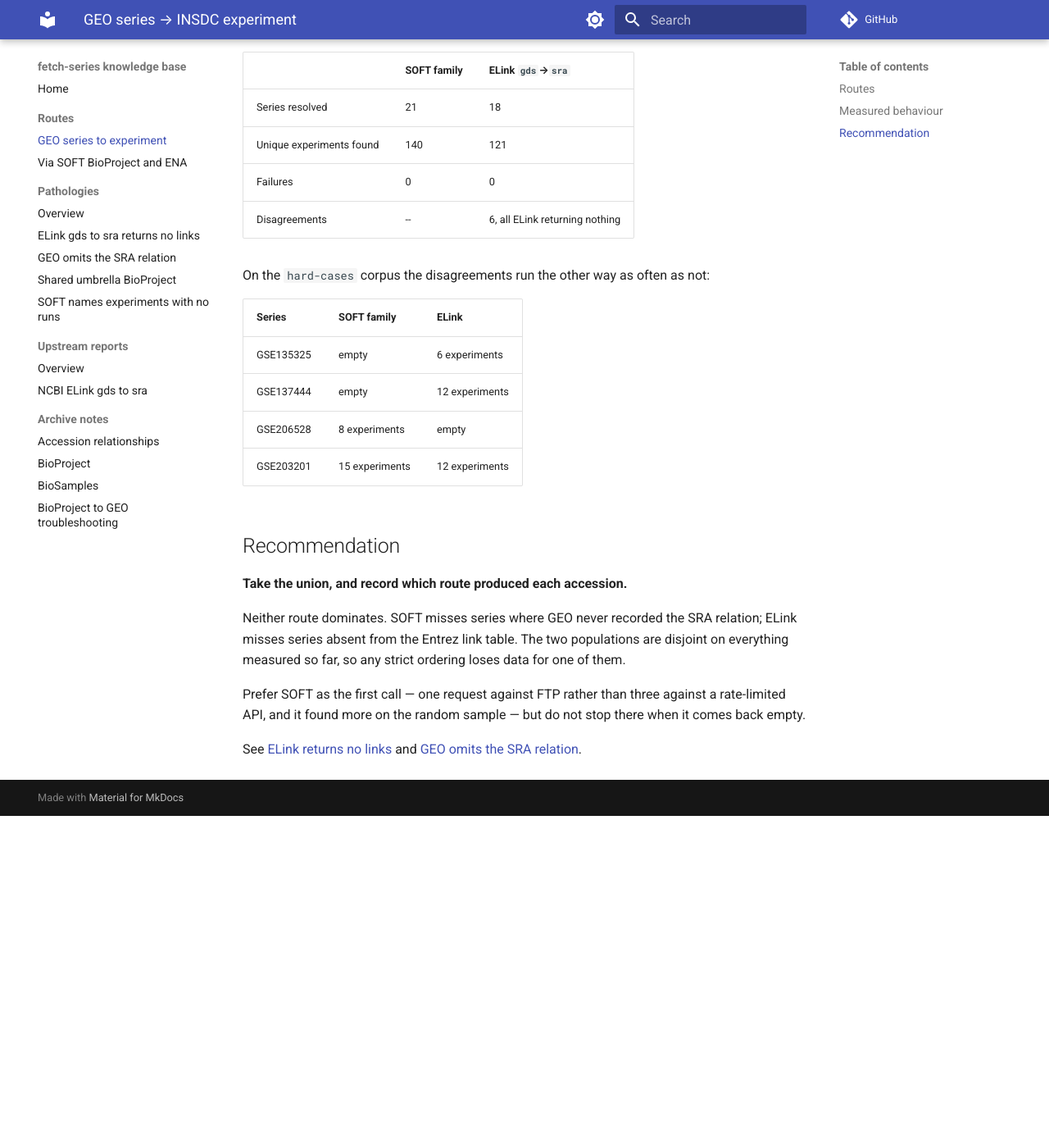
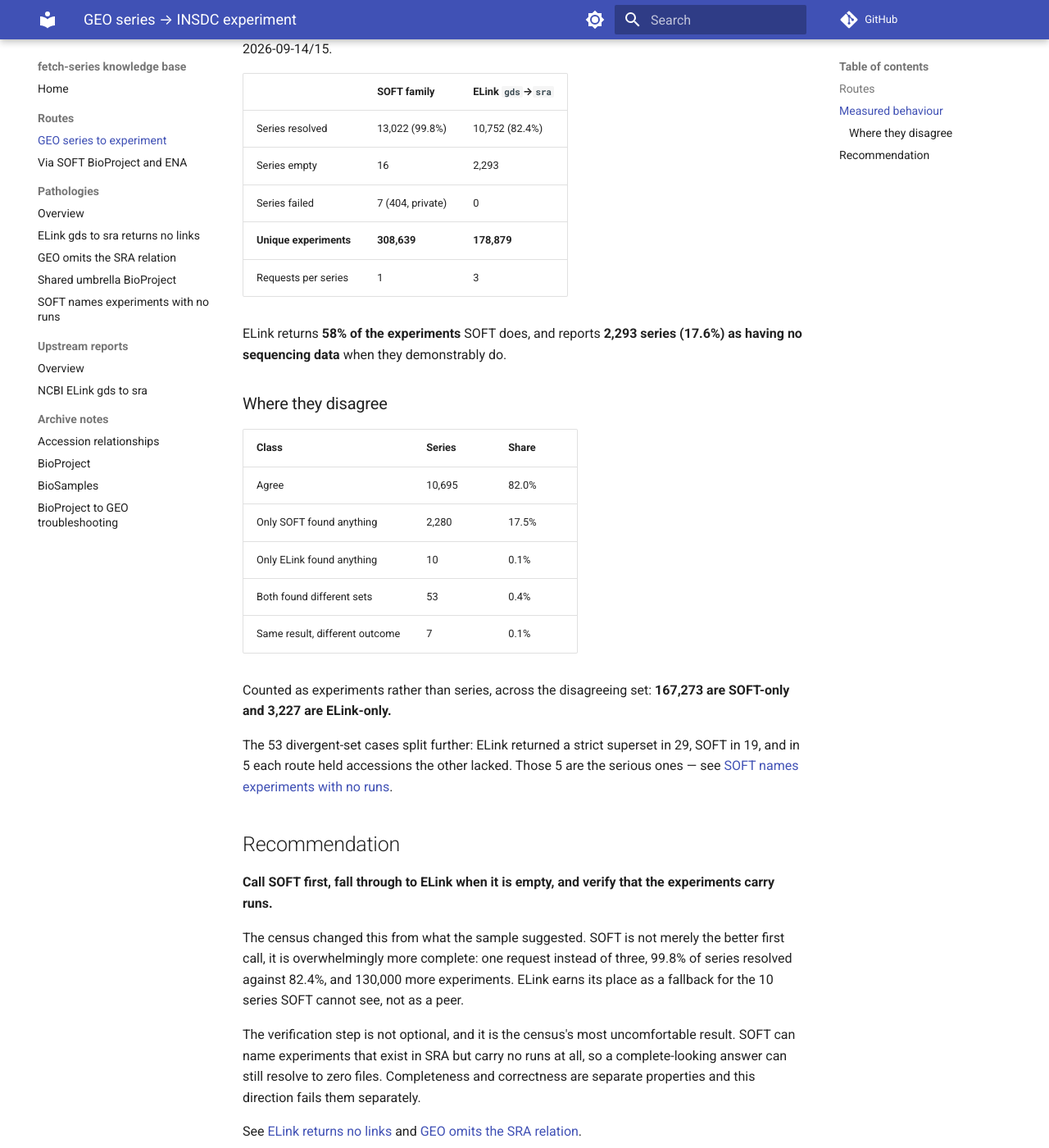
Before and after one commit to cellgeni/fetch-series, an MkDocs documentation site: the page built from docs/routes/gse-to-experiment/index.md, in a window 1280 px wide and 1400 px high, scrolled down 627 px. Shown: the whole window at 82% size. Built offline with MkDocs 1.6.1 and Material for MkDocs 9.7.7, drawn with Linux system fonts in a browser that asks for light colours; comment, search, counter and statistics services are not loaded; before the commit the page ends 1622 px from its top, so only the background shows below that.

Commit message:
docs: replace the sampled GEO->experiment numbers with the census
13,045 series, both routes. SOFT resolves 99.8% and finds 308,639 experiments;
ELink resolves 82.4% and finds 178,879 -- 58% of the same question's answer --
while reporting zero failures, so its incompleteness is entirely silent.

This changes the recommendation the sample produced. SOFT is not merely the
better first call but overwhelmingly more complete, and ELink earns its place as
a fallback for the 10 series SOFT cannot see rather than as a peer. The union is
still required, just very lopsidedly.

Co-Authored-By: Claude Opus 5 <noreply@anthropic.com>

```diff
--- a/docs/routes/gse-to-experiment/index.md
+++ b/docs/routes/gse-to-experiment/index.md
@@ -19,36 +19,51 @@ knowledge base of why a fallback *order* is not enough.
 
 ## Measured behaviour
 
-On `geo-sample-1000`, 150 series, of which 24 carry SRA experiments:
+A census, not a sample: every one of the 13,045 GEO series in the reprocessed table,
+surveyed 2026-09-14/15.
 
 | | SOFT family | ELink `gds`→`sra` |
 |---|---|---|
-| Series resolved | 21 | 18 |
-| Unique experiments found | 140 | 121 |
-| Failures | 0 | 0 |
-| Disagreements | \-- | 6, all ELink returning nothing |
+| Series resolved | 13,022 (99.8%) | 10,752 (82.4%) |
+| Series empty | 16 | 2,293 |
+| Series failed | 7 (404, private) | 0 |
+| **Unique experiments** | **308,639** | **178,879** |
+| Requests per series | 1 | 3 |
 
-On the `hard-cases` corpus the disagreements run the other way as often as not:
+ELink returns **58% of the experiments** SOFT does, and reports **2,293 series (17.6%) as
+having no sequencing data** when they demonstrably do.
 
-| Series | SOFT family | ELink |
+### Where they disagree
+
+| Class | Series | Share |
 |---|---|---|
-| GSE135325 | empty | 6 experiments |
-| GSE137444 | empty | 12 experiments |
-| GSE206528 | 8 experiments | empty |
-| GSE203201 | 15 experiments | 12 experiments |
+| Agree | 10,695 | 82.0% |
+| Only SOFT found anything | 2,280 | 17.5% |
+| Only ELink found anything | 10 | 0.1% |
+| Both found different sets | 53 | 0.4% |
+| Same result, different outcome | 7 | 0.1% |
+
+Counted as experiments rather than series, across the disagreeing set: **167,273 are
+SOFT-only and 3,227 are ELink-only.**
+
+The 53 divergent-set cases split further: ELink returned a strict superset in 29, SOFT in
+19, and in 5 each route held accessions the other lacked. Those 5 are the serious ones —
+see [SOFT names experiments with no runs](../../pathologies/soft-names-experiments-with-no-runs.md).
 
 ## Recommendation
 
-**Take the union, and record which route produced each accession.**
+**Call SOFT first, fall through to ELink when it is empty, and verify that the
+experiments carry runs.**
 
-Neither route dominates. SOFT misses series where GEO never recorded the SRA
-relation; ELink misses series absent from the Entrez link table. The two
-populations are disjoint on everything measured so far, so any strict ordering
-loses data for one of them.
+The census changed this from what the sample suggested. SOFT is not merely the better
+first call, it is overwhelmingly more complete: one request instead of three, 99.8% of
+series resolved against 82.4%, and 130,000 more experiments. ELink earns its place as a
+fallback for the 10 series SOFT cannot see, not as a peer.
 
-Prefer SOFT as the first call — one request against FTP rather than three against
-a rate-limited API, and it found more on the random sample — but do not stop there
-when it comes back empty.
+The verification step is not optional, and it is the census's most uncomfortable result.
+SOFT can name experiments that exist in SRA but carry no runs at all, so a complete-looking
+answer can still resolve to zero files. Completeness and correctness are separate
+properties and this direction fails them separately.
 
 See [ELink returns no links](../../pathologies/elink-gds-sra-missing-links.md) and
 [GEO omits the SRA relation](../../pathologies/geo-omits-sample-sra-relation.md).
```
Also changed, not shown: 1 other file.
